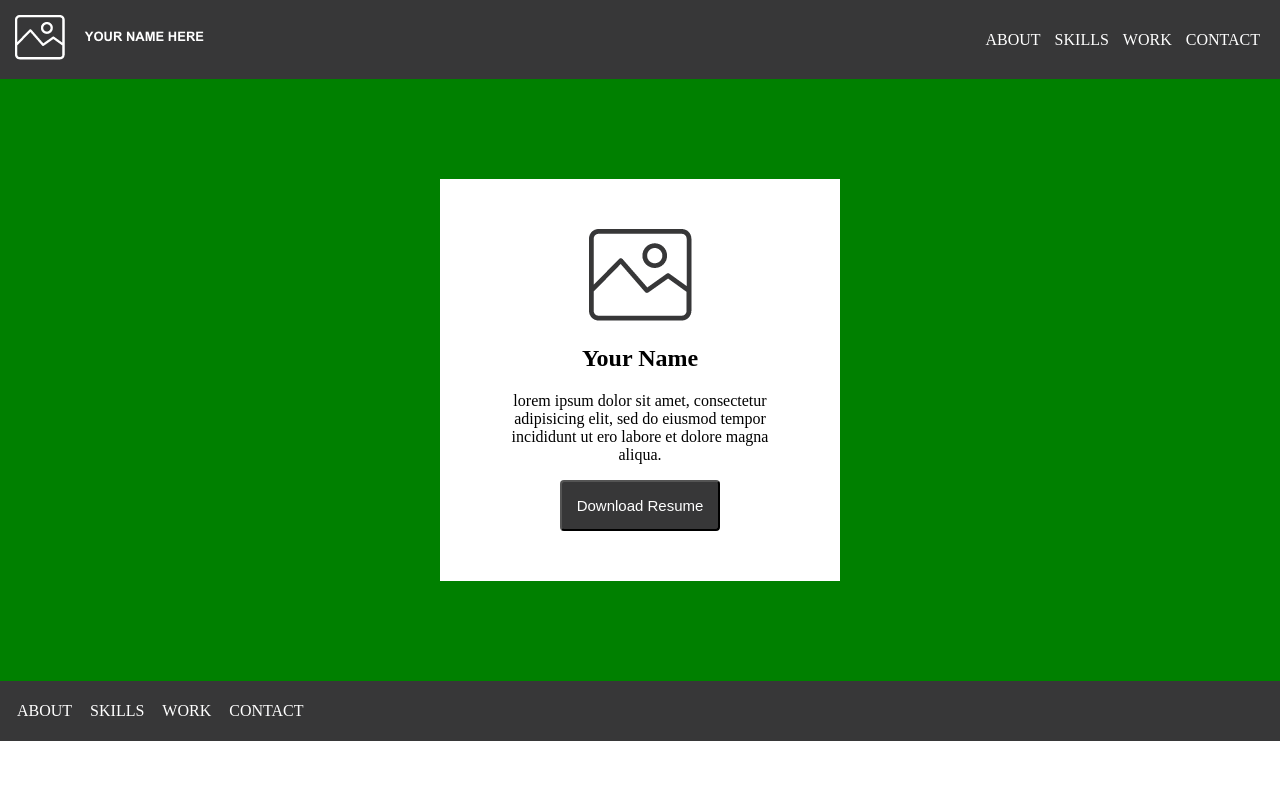
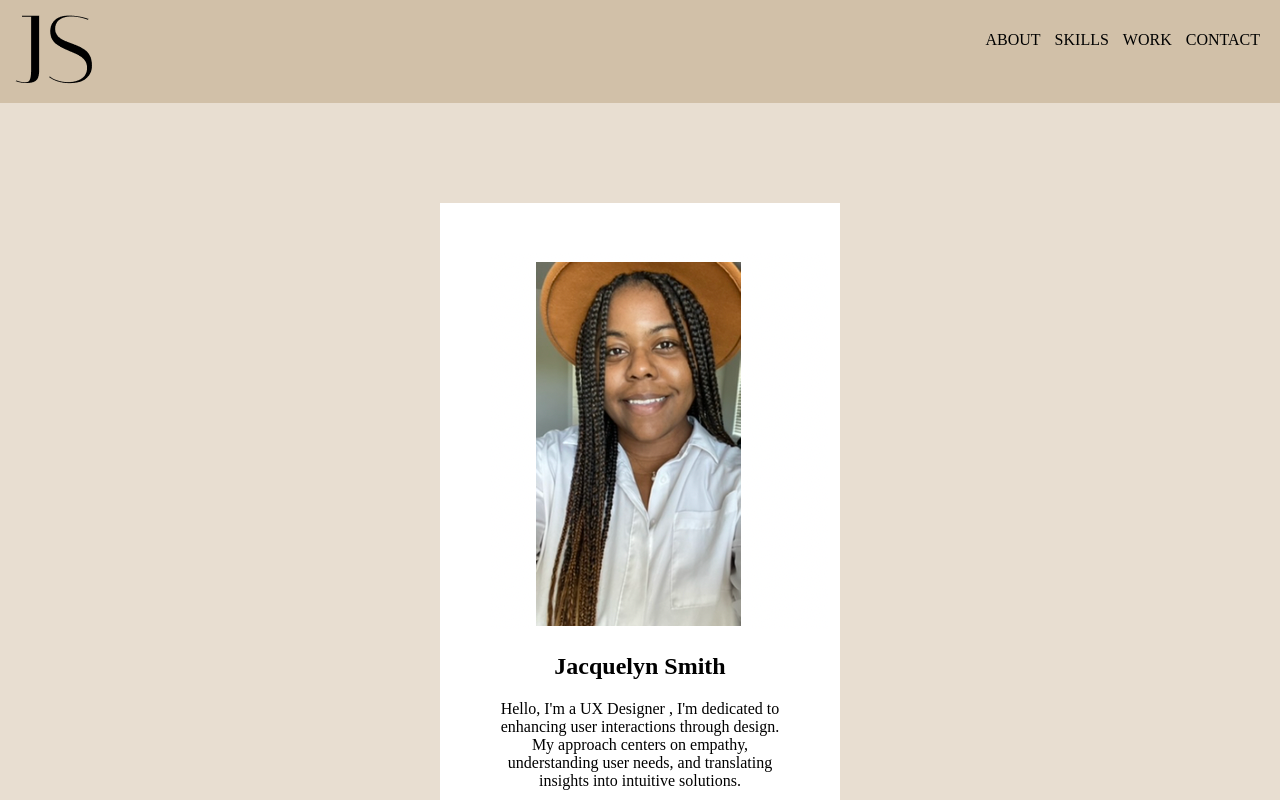
Before and after one commit to jcsmith96-hub/UX_UI_HW_17, a plain HTML site: page index.html in a window 1280 px wide. Shown: the top 800 px of the page. Drawn offline with Linux system fonts and the light colour scheme.

Commit message:
Completed Challenge 17 HW

```diff
--- a/css/style.css
+++ b/css/style.css
@@ -2,12 +2,12 @@ body {
   margin: 0;
 }
 header {
-  background-color: #373738;
+  background-color: #D1C0A8;
   padding: 15px;
 }
 header ul {
   float: right;
-  color: white;
+  color: black;
 }
 header li {
   display: inline-block;
@@ -17,7 +17,7 @@ header p {
   display: inline-block;
 }
 .heroImg {
-  background-color: green;
+  background-color: #E8DED1;
   padding: 100px 15px;
 }
 .content {
@@ -29,15 +29,15 @@ header p {
 }
 button {
   padding: 15px;
-  background-color: #373738;
+  background-color: #D1C0A8;
   color: white;
   font-size: 15px;
   border-radius: 4px;
 }
 footer {
-  background-color: #373738;
+  background-color: #D1C0A8;
   padding: 5px;
-  color: white;
+  color: black;
 }
 footer ul {
   list-style: none;
--- a/index.html
+++ b/index.html
@@ -6,7 +6,7 @@
   </head>
   <body>
     <header>
-      <img src="images/logo.png">
+      <img src="images/JS.png">
       <ul>
         <li>ABOUT</li>
         <li>SKILLS</li>
@@ -16,9 +16,11 @@
     </header>
     <section class="heroImg">
       <div class="content">
-        <img src="images/placeholder_picture.png">
-        <h1>Your Name</h1>
-        <p>lorem ipsum dolor sit amet, consectetur adipisicing elit, sed do eiusmod tempor incididunt ut ero labore et dolore magna aliqua.</p>
+        <img src="images/Screen Shot 2023-08-23 at 10.23.20 PM.png">
+        <h1>Jacquelyn Smith</h1>
+        <p>Hello, I'm a UX Designer
+
+        , I'm dedicated to enhancing user interactions through design. My approach centers on empathy, understanding user needs, and translating insights into intuitive solutions.</p>
         <button>Download Resume</button>
       </div>
     </section>
```
Also changed, not shown: images/JS.png (added), images/Screen Shot 2023-08-23 at 10.23.20 PM.png (added), 2 other files.
